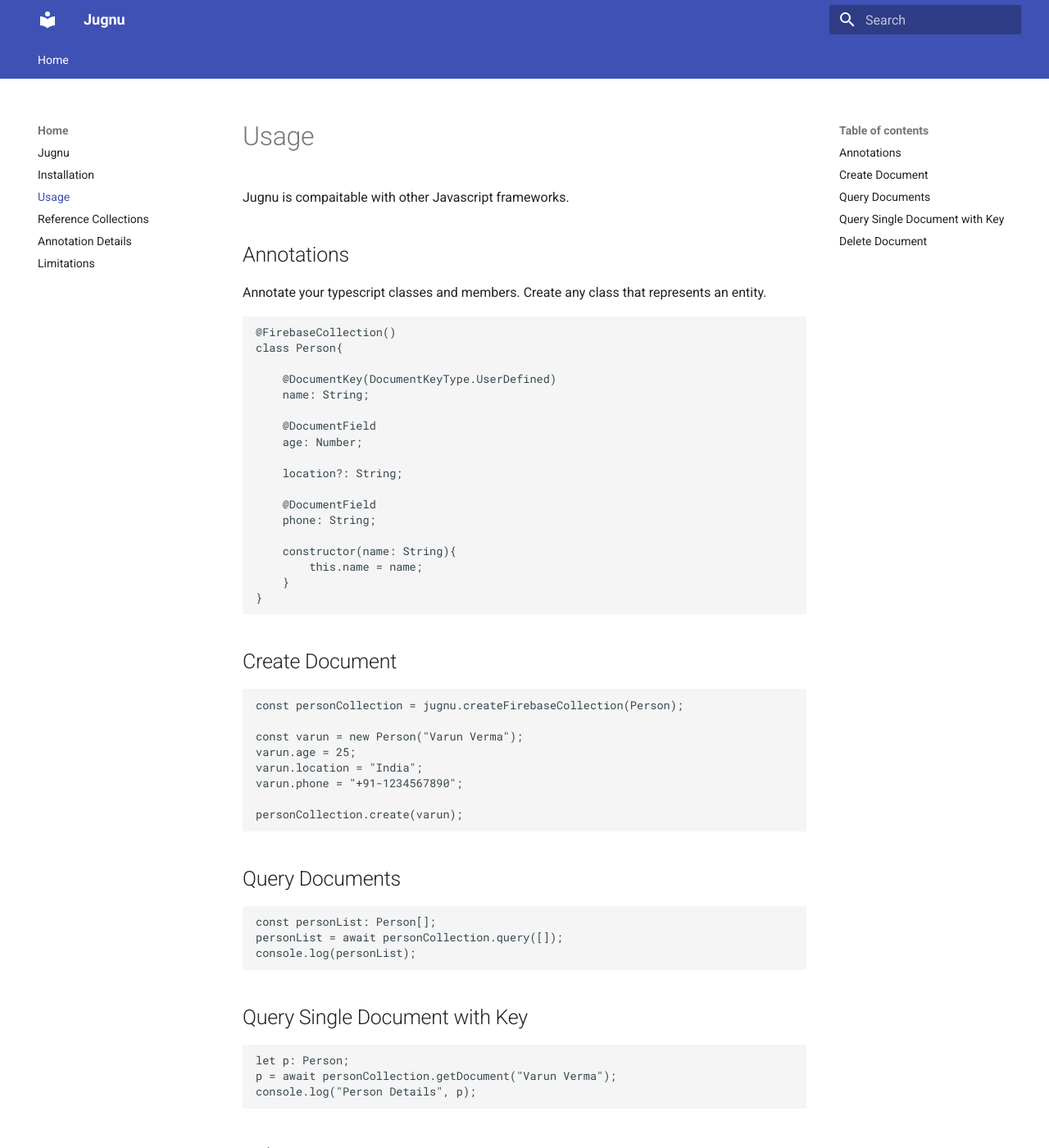
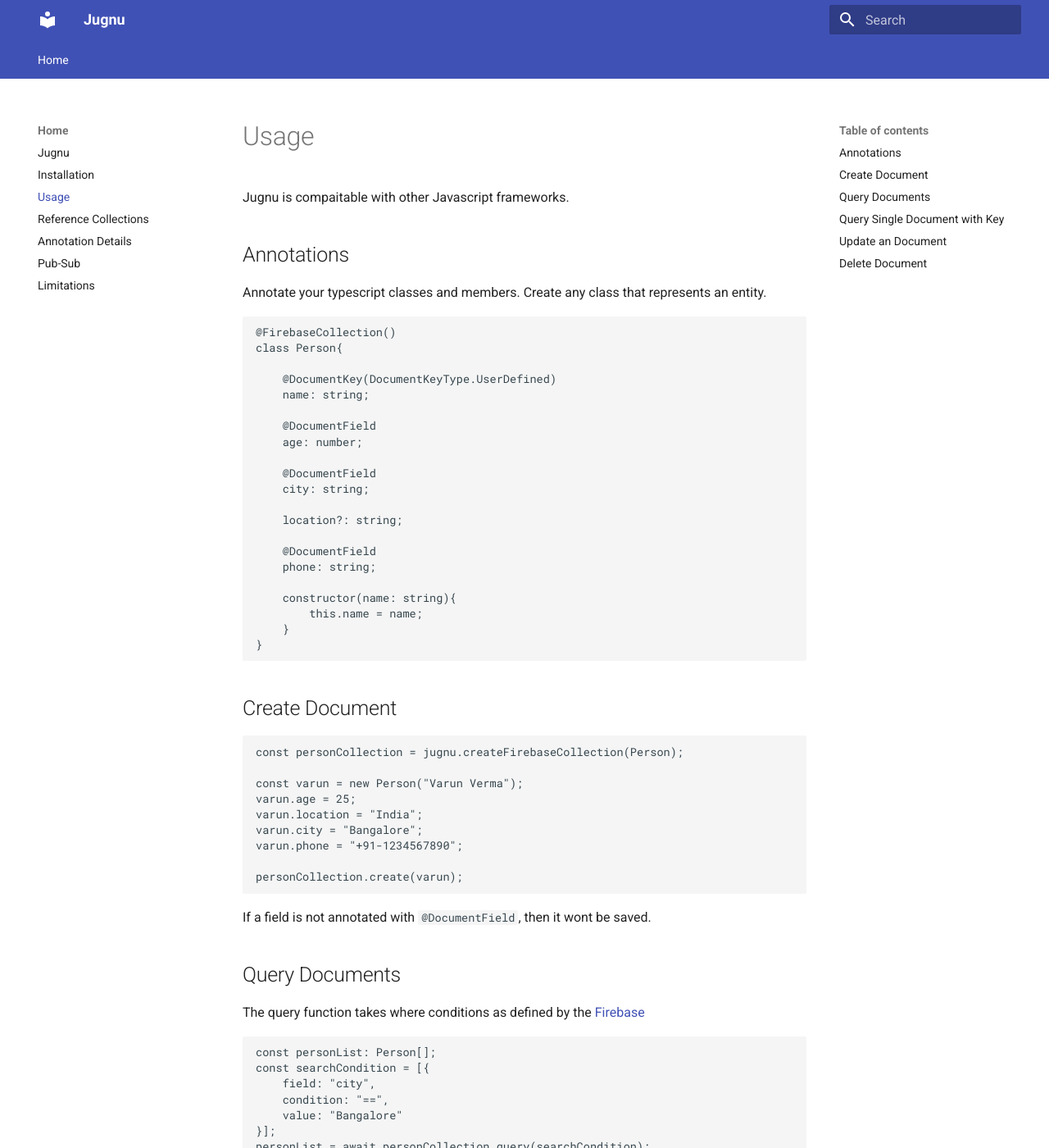
Before and after one commit to FireFly-Jugnu/Documentation, an MkDocs documentation site: the page built from docs/basic_usage.md, in a window 1280 px wide and 1400 px high. Shown: the whole window at 82% size. Built offline with MkDocs 1.6.1 and Material for MkDocs 9.7.7, drawn with Linux system fonts in a browser that asks for light colours; some of the changed text lies outside the part shown.

Commit message:
updated documentation

````diff
--- a/docs/basic_usage.md
+++ b/docs/basic_usage.md
@@ -8,17 +8,20 @@ Annotate your typescript classes and members. Create any class that represents a
 class Person{
 
     @DocumentKey(DocumentKeyType.UserDefined)
-    name: String;
+    name: string;
 
     @DocumentField
-    age: Number;
-
-    location?: String;
+    age: number;
 
     @DocumentField
-    phone: String;
+    city: string;
 
-    constructor(name: String){
+    location?: string;
+
+    @DocumentField
+    phone: string;
+
+    constructor(name: string){
         this.name = name;
     }
 }
@@ -32,16 +35,29 @@ const personCollection = jugnu.createFirebaseCollection(Person);
 const varun = new Person("Varun Verma");
 varun.age = 25;
 varun.location = "India";
+varun.city = "Bangalore";
 varun.phone = "+91-1234567890";
 
 personCollection.create(varun);
 ```
 
+If a field is not annotated with `@DocumentField`, then it wont be saved.
+
 ## Query Documents
+The query function takes where conditions as defined by the [Firebase](https://firebase.google.com/docs/firestore/query-data/queries)
 ```
 const personList: Person[];
+const searchCondition = [{
+    field: "city",
+    condition: "==",
+    value: "Bangalore"
+}];
+personList = await personCollection.query(searchCondition);
+console.log(personList);
+```
+To query all documents -- pass empty search condition
+```
 personList = await personCollection.query([]);
-console.log(personList);
 ```
 
 ## Query Single Document with Key
@@ -51,6 +67,14 @@ p = await personCollection.getDocument("Varun Verma");
 console.log("Person Details", p);
 ```
 
+## Update an Document
+```
+let p: Person;
+p = await personCollection.getDocument("Varun Verma");
+p.city = "Delhi";
+personCollection.update(p);
+```
+
 ## Delete Document
 ```
 await personCollection.delete(varun);
--- a/mkdocs.yml
+++ b/mkdocs.yml
@@ -7,6 +7,7 @@ nav:
     - Usage: basic_usage.md
     - Reference Collections: reference_collections.md
     - Annotation Details: annotations.md
+    - Pub-Sub: pub_sub.md
     - Limitations: limitations.md
 theme:
   name: material
````
Also changed, not shown: docs/pub_sub.md (added, +57 -0 lines).
